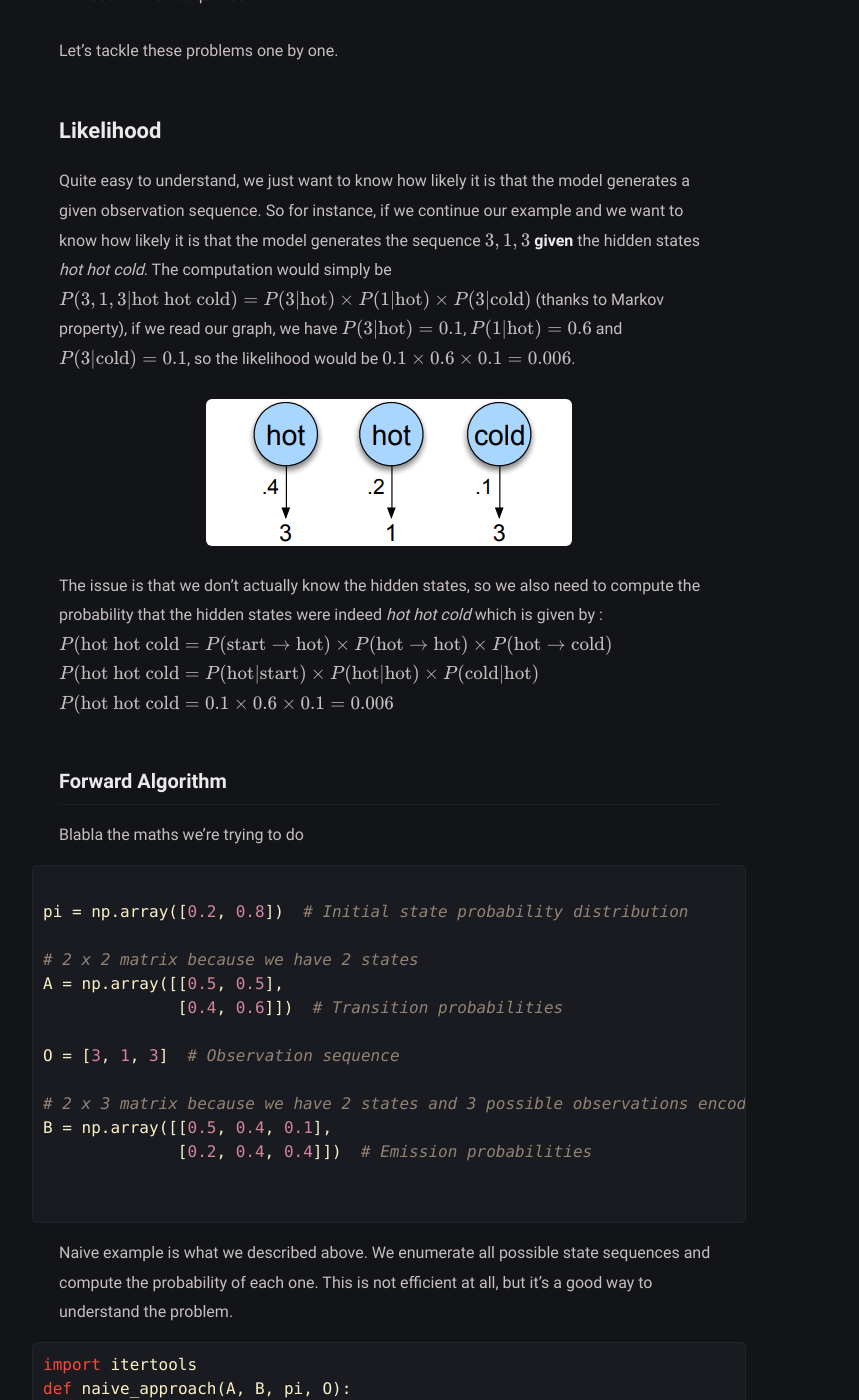
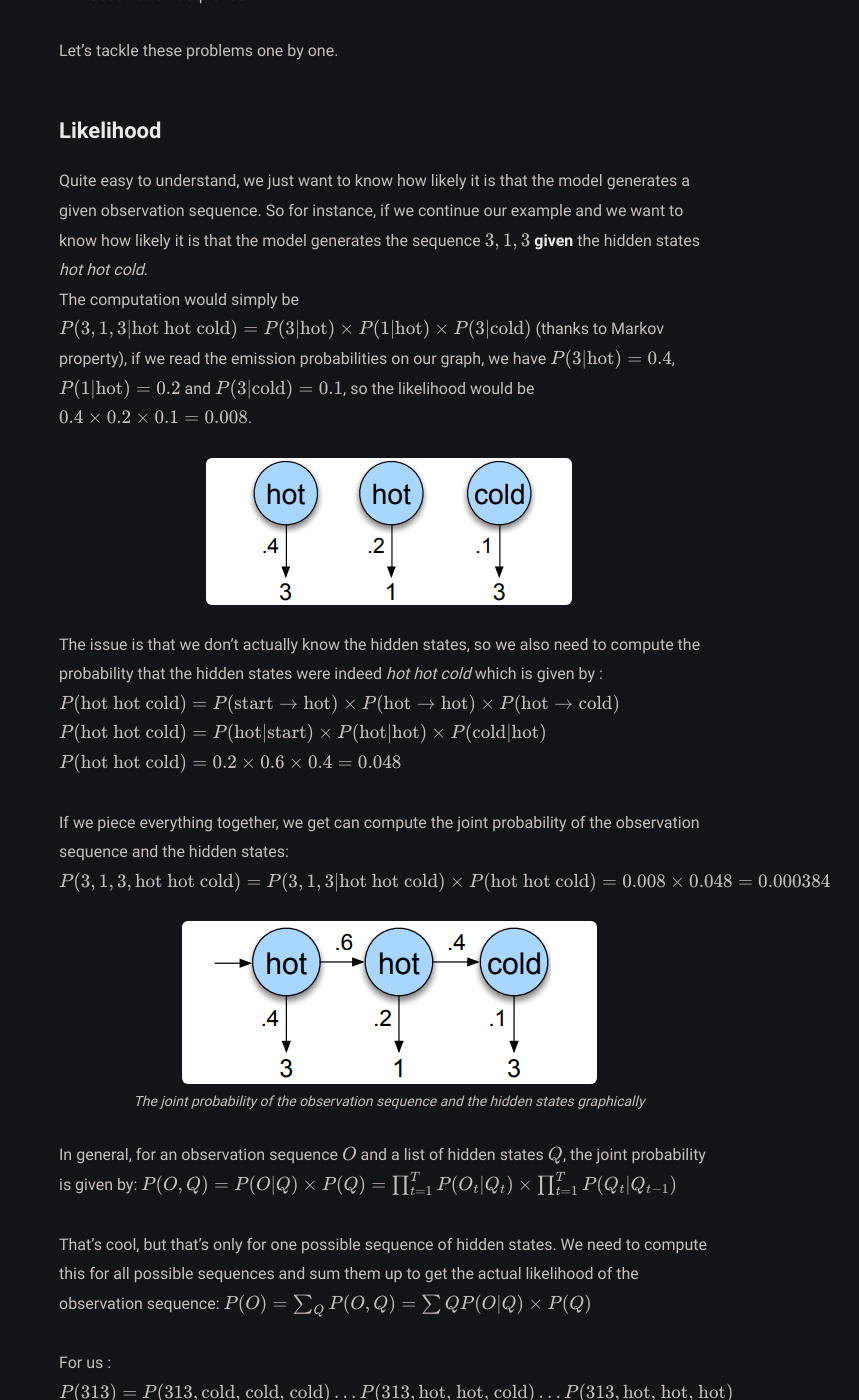
Before and after one commit to Cyril9227/cyril9227.github.io, a Jekyll site: the page built from _posts/markov-chain/2024-08-28-markov-chain.md, in a window 1280 px wide and 1400 px high, scrolled down 3962 px. Shown: the whole window, without its empty margins (251-1110 px from the left). Built offline with Jekyll 4.4.1, drawn with Linux system fonts in a browser that asks for light colours; some of the changed text lies outside the part shown.

Commit message:
almost there

````diff
--- a/_posts/markov-chain/2024-08-28-markov-chain.md
+++ b/_posts/markov-chain/2024-08-28-markov-chain.md
@@ -91,24 +91,38 @@ Let's tackle these problems one by one.
 
 ## Likelihood
 
-Quite easy to understand, we just want to know how likely it is that the model generates a given observation sequence. So for instance, if we continue our example and we want to know how likely it is that the model generates the sequence $$3, 1, 3$$ **given** the hidden states _hot hot cold_.
-The computation would simply be $$P(3, 1, 3 \vert \text{hot hot cold}) = P(3 \vert \text{hot}) \times P(1 \vert \text{hot}) \times P(3 \vert \text{cold})$$ (thanks to Markov property), if we read our graph, we have $$P(3 \vert \text{hot}) = 0.1$$, $$P(1 \vert \text{hot}) = 0.6$$ and $$P(3 \vert \text{cold}) = 0.1$$, so the likelihood would be $$0.1 \times 0.6 \times 0.1 = 0.006$$.
+Quite easy to understand, we just want to know how likely it is that the model generates a given observation sequence. So for instance, if we continue our example and we want to know how likely it is that the model generates the sequence $$3, 1, 3$$ **given** the hidden states _hot hot cold_.<br>
+The computation would simply be $$P(3, 1, 3 \vert \text{hot hot cold}) = P(3 \vert \text{hot}) \times P(1 \vert \text{hot}) \times P(3 \vert \text{cold})$$ (thanks to Markov property), if we read the emission probabilities on our graph, we have $$P(3 \vert \text{hot}) = 0.4$$, $$P(1 \vert \text{hot}) = 0.2$$ and $$P(3 \vert \text{cold}) = 0.1$$, so the likelihood would be $$0.4 \times 0.2 \times 0.1 = 0.008$$.
 <figure style="text-align: center;">
   <img src="/assets/img/mchain/emissions.png" alt="hmchain">
 </figure>
 
 The issue is that we don't actually know the hidden states, so we also need to compute the probability that the hidden states were indeed _hot hot cold_ which is given by :
-$$P(\text{hot hot cold} = P(\text{start} \rightarrow \text{hot}) \times P(\text{hot} \rightarrow \text{hot}) \times P(\text{hot} \rightarrow \text{cold})$$
-$$P(\text{hot hot cold} = P(\text{hot} \vert \text{start})\times P(\text{hot} \vert \text{hot}) \times P(\text{cold} \vert \text{hot})$$
-$$P(\text{hot hot cold} = 0.1 \times 0.6 \times 0.1 = 0.006$$
+$$P(\text{hot hot cold}) = P(\text{start} \rightarrow \text{hot}) \times P(\text{hot} \rightarrow \text{hot}) \times P(\text{hot} \rightarrow \text{cold})$$
+$$P(\text{hot hot cold}) = P(\text{hot} \vert \text{start})\times P(\text{hot} \vert \text{hot}) \times P(\text{cold} \vert \text{hot})$$
+$$P(\text{hot hot cold}) = 0.2 \times 0.6 \times 0.4 = 0.048$$
 
+If we piece everything together, we get can compute the joint probability of the observation sequence and the hidden states:
+$$P(3, 1, 3, \text{hot hot cold}) = P(3, 1, 3 \vert \text{hot hot cold}) \times P(\text{hot hot cold}) = 0.008 \times 0.048 = 0.000384$$
 
+<figure style="text-align: center;">
+  <img src="/assets/img/mchain/joint.png" alt="hmchain">
+<figcaption style="font-style: italic;">The joint probability of the observation sequence and the hidden states graphically</figcaption>
+</figure>
 
+In general, for an observation sequence $$O$$ and a list of hidden states $$Q$$, the joint probability is given by:
+$$P(O, Q) = P(O \vert Q) \times P(Q) = \prod_{t=1}^{T} P(O_{t} \vert Q_{t}) \times \prod_{t=1}^{T} P(Q_{t} \vert Q_{t-1})$$
 
+That's cool, but that's only for one possible sequence of hidden states. We need to compute this for all possible sequences and sum them up to get the actual likelihood of the observation sequence:
+$$P(O) = \sum_{Q} P(O, Q) = \sum{Q} P(O \vert Q) \times P(Q)$$
 
-### Forward Algorithm
+For us : $$P(313) = P(313, \text{cold, cold, cold}) \dots P(313, \text{hot, hot, cold}) \dots  P(313, \text{hot, hot, hot})$$
 
-Blabla the maths we're trying to do
+<figure style="text-align: center;">
+  <img src="/assets/img/mchain/nerd" alt="hmchain">
+</figure>
+
+We can do this naive approach in python :
 
 ```python
 
@@ -120,24 +134,32 @@
 
 O = [3, 1, 3]  # Observation sequence
 
-# 2 x 3 matrix because we have 2 states and 3 possible observations encoded as 1, 2, 3
+# 2 x 3 matrix because we have 2 states (1st state Cold, 2nd Hot) and 3 possible observations encoded as 1, 2, 3 (number of icecreams)
 B = np.array([[0.5, 0.4, 0.1],
               [0.2, 0.4, 0.4]])  # Emission probabilities
 
 
 ```
 
-Naive example is what we described above. We enumerate all possible state sequences and compute the probability of each one. This is not efficient at all, but it's a good way to understand the problem.
-
 ```python
 import itertools
 def naive_approach(A, B, pi, O):
+    """
+    A: Transition probability matrix (N x N)
+    B: Emission probability matrix (N x T)
+    pi: Initial state proability distribution (N)
+    O: Observation sequence (length T)
+
+    Enumerate all possible state sequences and compute the total probability by summing the probabilities of each sequence
+    """
+    N = len(A)       # Number of states
+    T = len(O)       # Length of observation sequence
     total_prob = 0
     # Enumerate all possible state sequences
-    for state_seq in itertools.product(range(len(A)), repeat=len(O)):
+    for state_seq in itertools.product(range(N), repeat=T):
         seq_prob = pi[state_seq[0]]  # Initial state probability
         # Probability of state transitions
-        for t in range(1, T):
+        for t in range(1, len(O)):
             seq_prob *= A[state_seq[t-1], state_seq[t]]
         # Probability of emissions
         for t in range(T):
@@ -145,8 +167,16 @@ def naive_approach(A, B, pi, O):
         total_prob += seq_prob
     return total_prob
 
+# naive_approach(A, B, pi, O)
+# >> 0.0285
+```
 
-```
+
+### Forward Algorithm
+
+Blabla the maths we're trying to do
+
+
 
 More efficient way is to use the forward algorithm. The forward algorithm is a dynamic programming algorithm that computes the probability of an observation sequence given a Hidden Markov Model. It's based on the Markov property and the conditional independence of the observations given the state of the system.
 
````
Also changed, not shown: assets/img/mchain/joint.png (added), assets/img/mchain/nerd.png (added).
